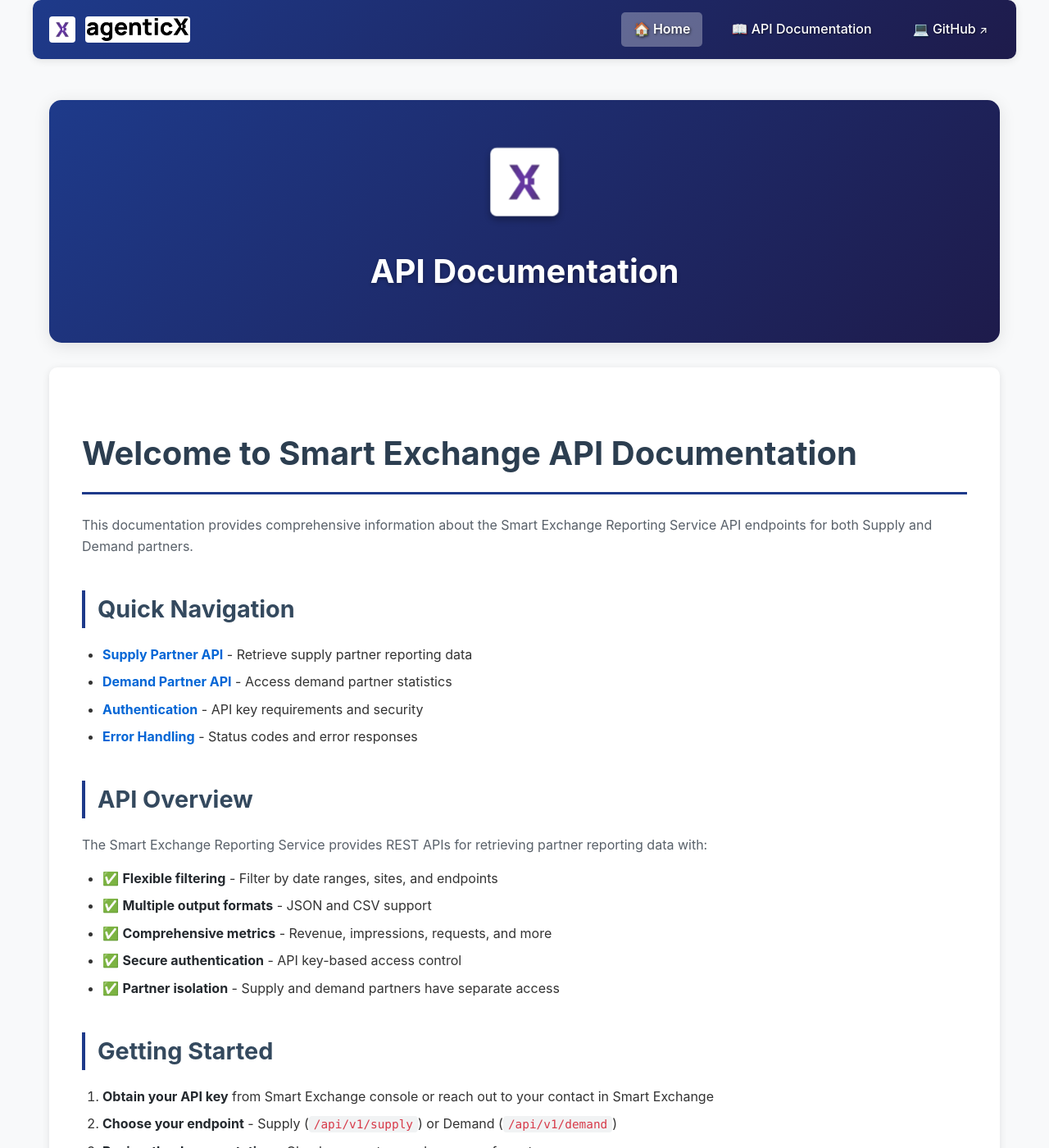
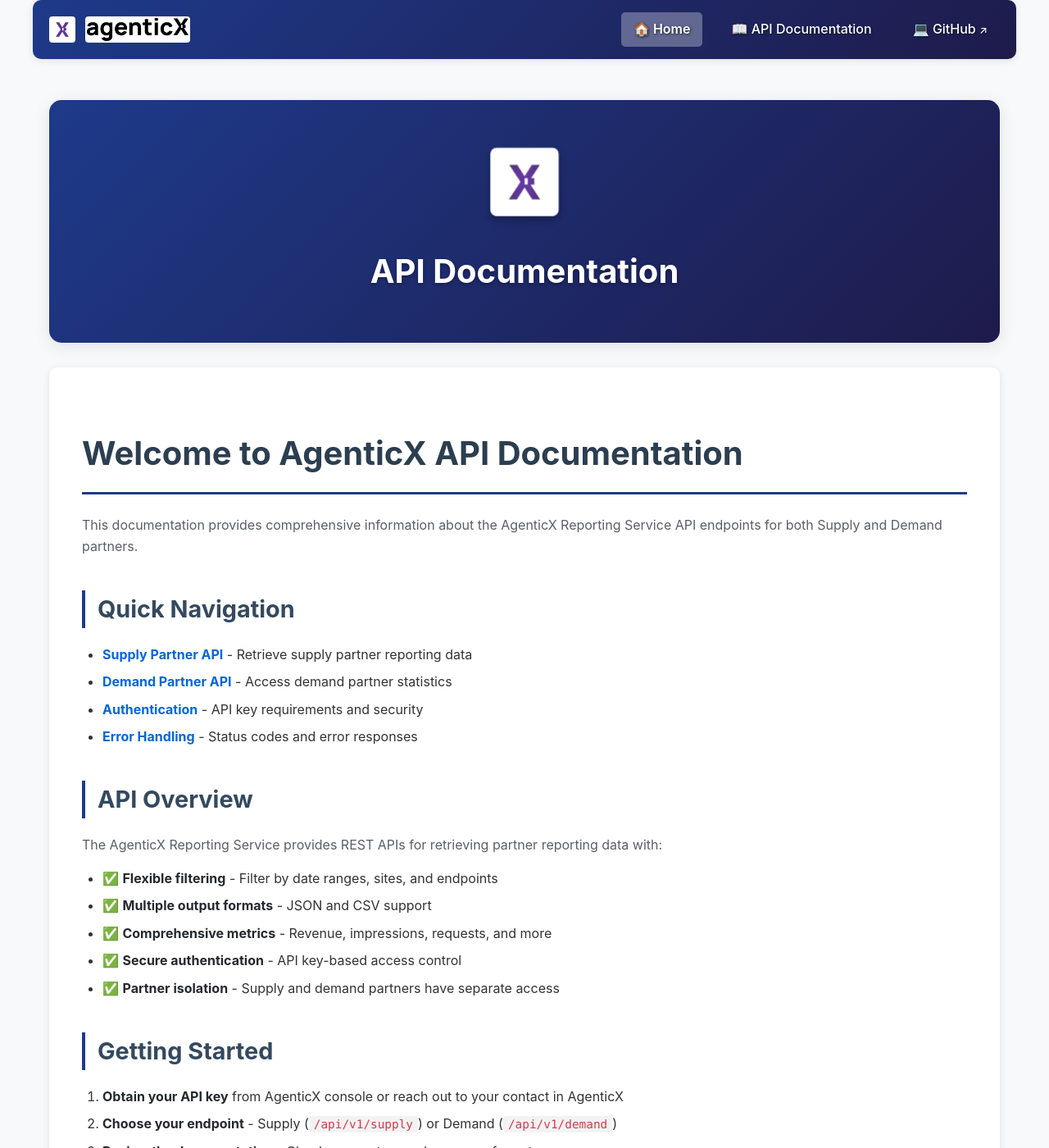
Before and after one commit to smart-exchange-ai-digital/public-api-docs, a Jekyll site: the page built from docs/index.md, in a window 1280 px wide and 1400 px high. Shown: the whole window at 82% size. Built offline with Jekyll 4.4.1, drawn with Linux system fonts in a browser that asks for light colours.

Commit message:
RM-1881 : updated brand name

```diff
--- a/docs/_config.yml
+++ b/docs/_config.yml
@@ -1,6 +1,6 @@
 # Site settings
-title: "Smart Exchange API Documentation"
-description: "Comprehensive API documentation for Smart Exchange Reporting Service - Supply and Demand Partner APIs"
+title: "AgenticX API Documentation"
+description: "Comprehensive API documentation for AgenticX Reporting Service - Supply and Demand Partner APIs"
 baseurl: "/public-api-docs"
 url: "https://public-api-docs.theagenticx.ai"
 
@@ -20,11 +20,11 @@ plugins:
   - jekyll-seo-tag
 
 # SEO settings
-author: "Smart Exchange"
+author: "AgenticX"
 twitter:
-  username: adsmartx
+  username: theagenticx
 social:
-  name: Smart Exchange
+  name: AgenticX
   links:
     - https://github.com/smart-exchange-ai-digital
 
--- a/docs/_includes/navigation.html
+++ b/docs/_includes/navigation.html
@@ -2,14 +2,14 @@
   <div class="nav-container">
     <a href="{{ '/' | relative_url }}" class="nav-logo">
       <img src="{{ '/assets/icon.png' | relative_url }}"
-           alt="Smart Exchange Logo"
+           alt="AgenticX Logo"
            class="logo-image"
            loading="eager"
            onerror="console.log('Logo failed to load:', this.src); this.style.border='2px solid red';"
            onload="console.log('Logo loaded successfully:', this.src);"
            crossorigin="anonymous">
       <img src="{{ '/assets/nameicon.png' | relative_url }}"
-           alt="Smart Exchange API"
+           alt="AgenticX API"
            class="name-logo-image"
            loading="eager"
            onerror="console.log('Name Logo failed to load:', this.src); this.style.border='2px solid red';"
--- a/docs/_layouts/home.html
+++ b/docs/_layouts/home.html
@@ -8,7 +8,7 @@ layout: default
 <div class="api-documentation">
   <div class="hero-section">
     <div class="hero-logo">
-      <img src="{{ '/assets/icon.png' | relative_url }}" alt="Smart Exchange Logo" class="hero-logo-image" loading="eager">
+      <img src="{{ '/assets/icon.png' | relative_url }}" alt="AgenticX Logo" class="hero-logo-image" loading="eager">
     </div>
     <h1 class="hero-title">{{ page.title | default: site.title }}</h1>
   </div>
--- a/docs/index.md
+++ b/docs/index.md
@@ -4,9 +4,9 @@ title: "API Documentation"
 permalink: /
 ---
 
-# Welcome to Smart Exchange API Documentation
+# Welcome to AgenticX API Documentation
 
-This documentation provides comprehensive information about the Smart Exchange Reporting Service API endpoints for both Supply and Demand partners.
+This documentation provides comprehensive information about the AgenticX Reporting Service API endpoints for both Supply and Demand partners.
 
 ## Quick Navigation
 
@@ -17,7 +17,7 @@ This documentation provides comprehensive information about the Smart Exchange R
 
 ## API Overview
 
-The Smart Exchange Reporting Service provides REST APIs for retrieving partner reporting data with:
+The AgenticX Reporting Service provides REST APIs for retrieving partner reporting data with:
 
 - ✅ **Flexible filtering** - Filter by date ranges, sites, and endpoints
 - ✅ **Multiple output formats** - JSON and CSV support
@@ -27,7 +27,7 @@ The Smart Exchange Reporting Service provides REST APIs for retrieving partner r
 
 ## Getting Started
 
-1. **Obtain your API key** from Smart Exchange console or reach out to your contact in Smart Exchange
+1. **Obtain your API key** from AgenticX console or reach out to your contact in AgenticX
 2. **Choose your endpoint** - Supply (`/api/v1/supply`) or Demand (`/api/v1/demand`)
 3. **Review the documentation** - Check parameters and response formats
 4. **Make your first request** - Start with a basic date range query
```
Also changed, not shown: docs/api-specification.md (+5 -5 lines).
